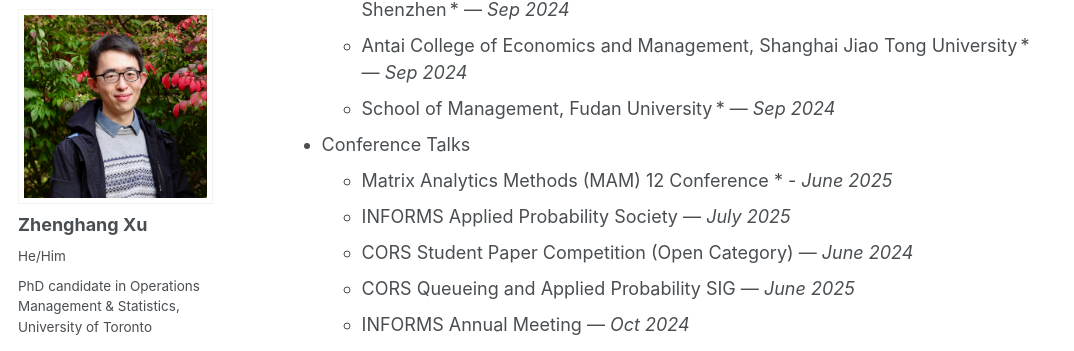
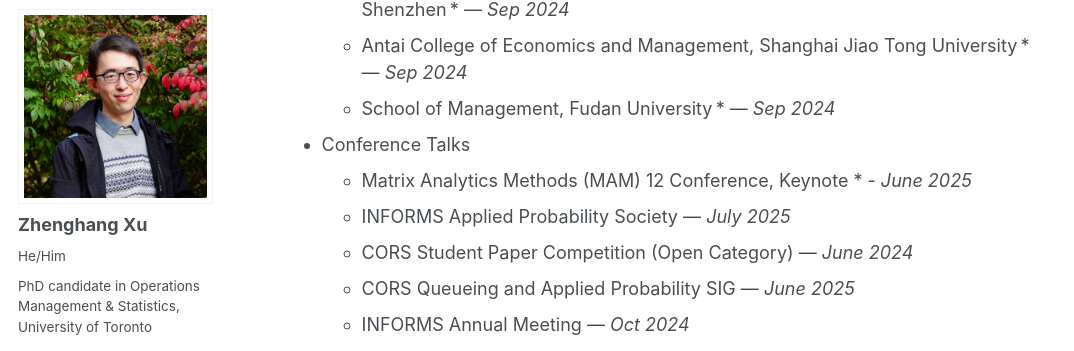
Before and after one commit to zhenghangxu-baymax/zhenghangxu-baymax.github.io, a Jekyll site: the page built from _pages/talks.md, in a window 1280 px wide and 900 px high, scrolled down 433 px. Shown: the part 90-441 px from the top of the window, without its empty margins (0-1074 px from the left). Built offline with Jekyll 4.4.1, drawn with Linux system fonts in a browser that asks for light colours.

Commit message:
Update talks.md

```diff
--- a/_pages/talks.md
+++ b/_pages/talks.md
@@ -14,7 +14,7 @@ permalink: /talks/
   - Antai College of Economics and Management, Shanghai Jiao Tong University * — *Sep 2024*
   - School of Management, Fudan University * — *Sep 2024*
 - Conference Talks
-  - Matrix Analytics Methods (MAM) 12 Conference * - *June 2025*
+  - Matrix Analytics Methods (MAM) 12 Conference, Keynote * - *June 2025*
   - INFORMS Applied Probability Society — *July 2025*
   - CORS Student Paper Competition (Open Category) — *June 2024*
   - CORS Queueing and Applied Probability SIG — *June 2025*
```
